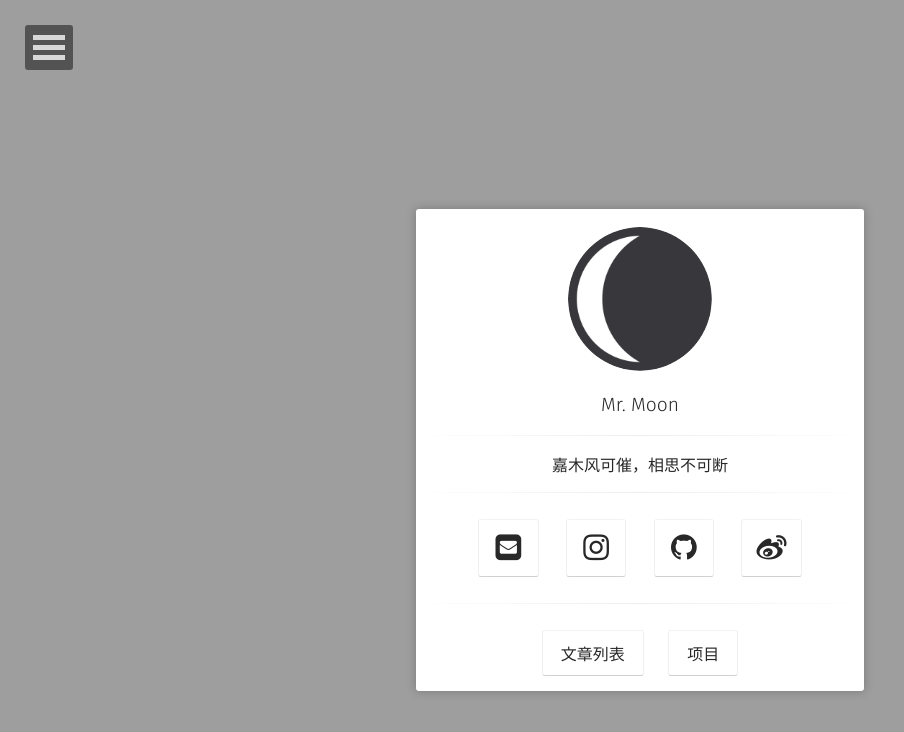
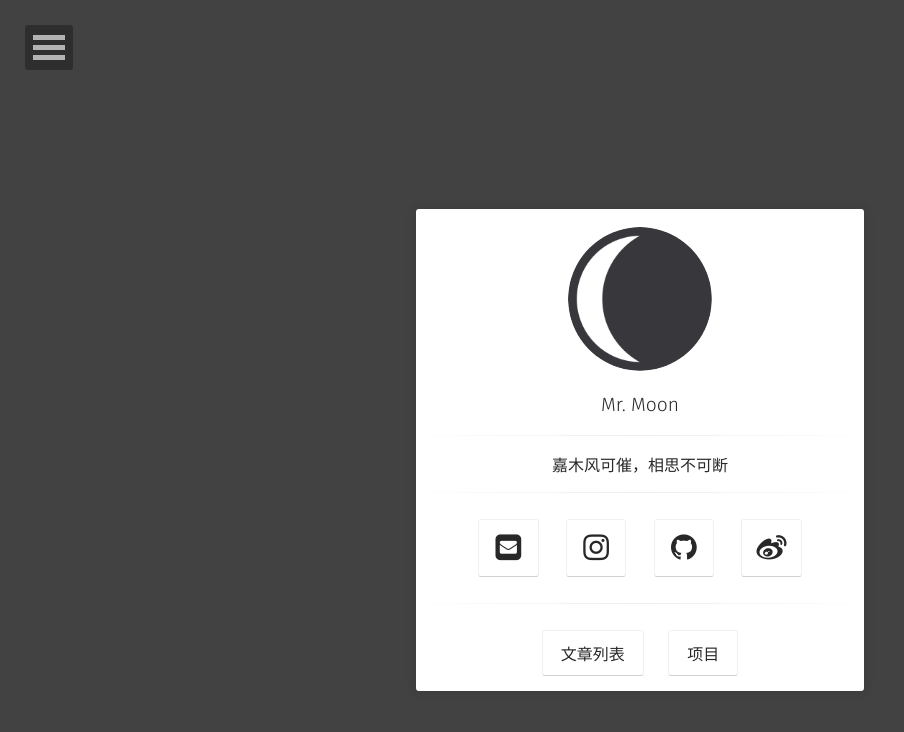
Before and after one commit to 3ssr/oh-my-star.github.io, a Jekyll site: the page built from index.html, in a window 1280 px wide. Shown: the top 732 px of the page, without its empty margins (0-904 px from the left). Built offline with Jekyll 4.4.1, drawn with Linux system fonts in a browser that asks for light colours; some web fonts are replaced.

Commit message:
update doc

```diff
--- a/_config.yml
+++ b/_config.yml
@@ -6,7 +6,7 @@ reading_time:       true
 words_per_minute:   200
 logo:               'assets/img/logo.png'
 avatar:             'assets/img/avatar.jpeg'
-background:         'assets/img/bg'
+# background:         'assets/img/bg'
 tiled_bg:           false   # Set this true if you want to tile your background image, otherwise it will be covered
 locale:             zh_CN
 url:                https://oh-my-star.github.io/
```
Also changed, not shown: README.md, 1 other file.
